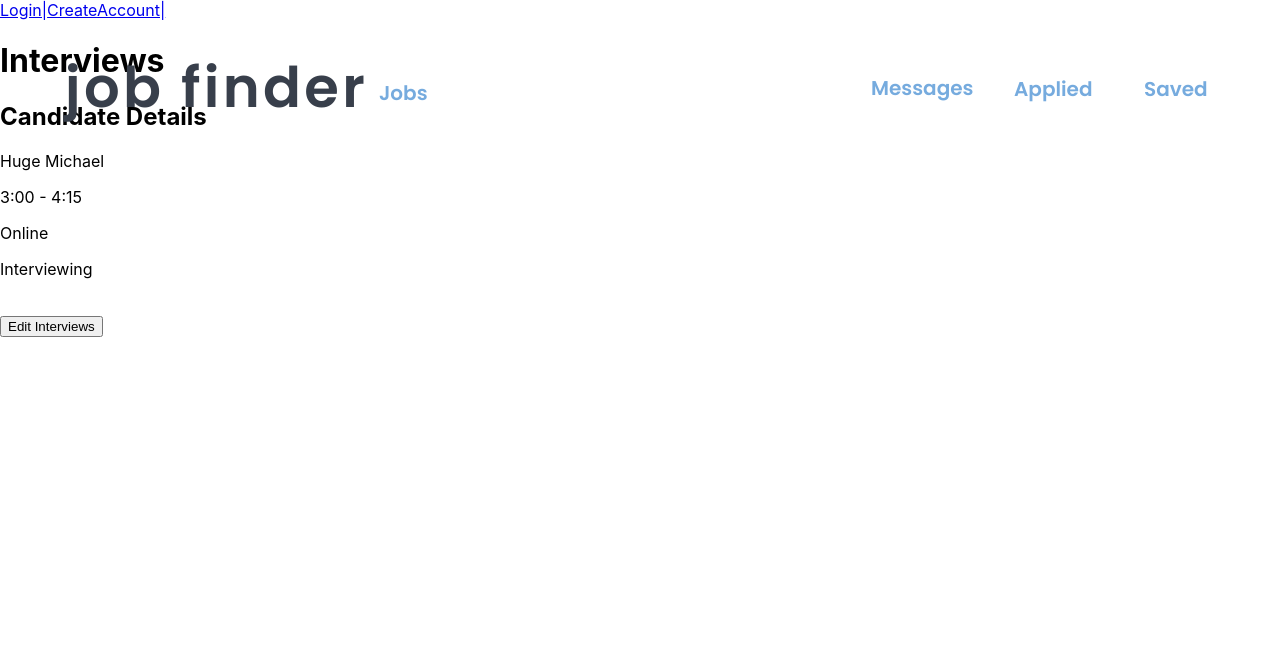
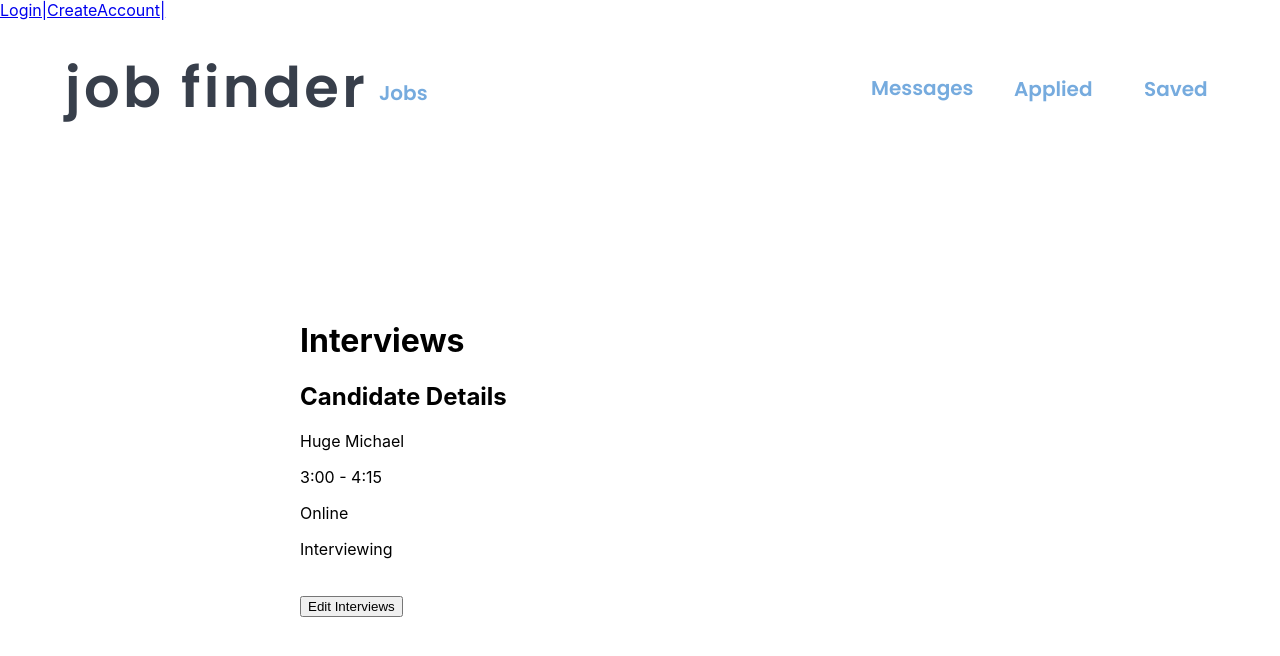
Before and after one commit to devonnadang/job-listing, a React (Create React App) app in the folder client/: page /EmployerDash in a window 1280 px wide. Shown: the top 656 px of the page. Built offline with nearby package versions, Linux system fonts and the light colour scheme.

Commit message:
hotfix for micheal styling

```diff
--- a/client/src/pages/EmployerDashboard.js
+++ b/client/src/pages/EmployerDashboard.js
@@ -49,6 +49,7 @@ function EmployerDashboard(props) {
         <div>
             <Navigation />
 
+            <div style={{position: 'absolute', top: 300, left: 300}}>
             <div className={styles.contents}>
 
             <h1> Interviews </h1>
@@ -65,6 +66,7 @@ function EmployerDashboard(props) {
             <button className={styles.button} onClick={editInterviews}> Edit Interviews </button>
             </div>
         </div>
+        </div>
 
     );
 }
```
Also changed, not shown: 1 other file (tests, documents, lock files or other folders).
